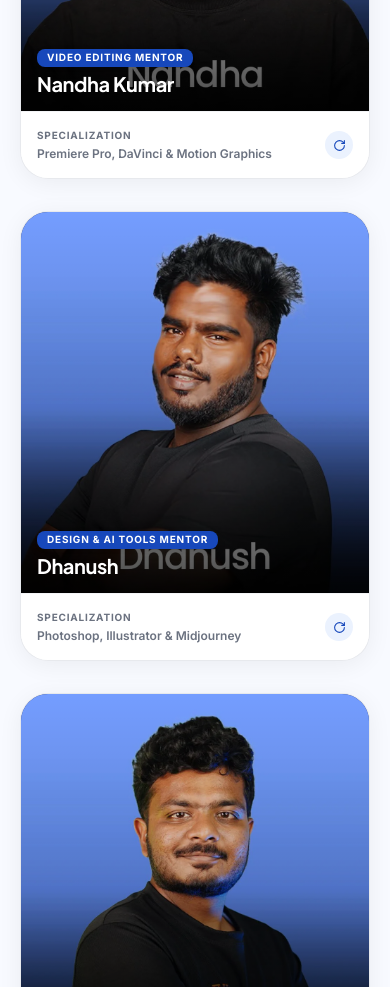
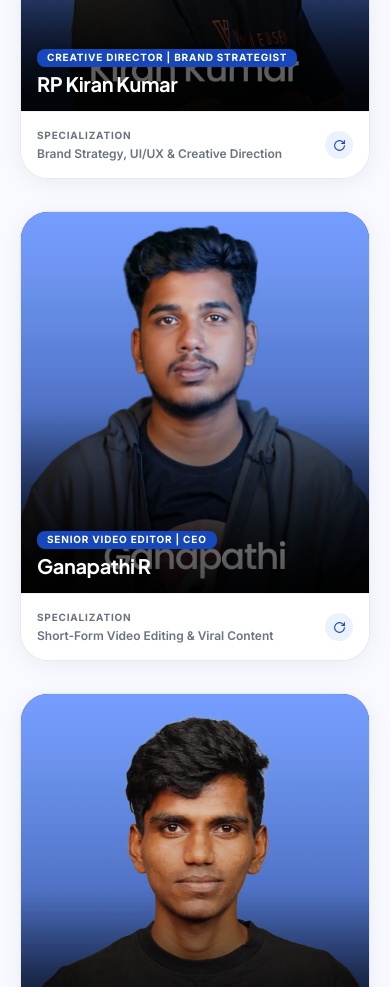
Before and after one commit to valavanacademy001-gif/Valavan-Academy, a Next.js app: page /about in a window 390 px wide. Shown: the part 6640-7627 px from the top of the page. Built offline with nearby package versions, Linux system fonts and the light colour scheme; no server answers; the database is empty; a web font is replaced by a local one.

Commit message:
feat: skills money mobile stacking, tools minimization, syllabus tools, team cms sync, and 90-days page fix

```diff
--- a/src/app/about/page.tsx
+++ b/src/app/about/page.tsx
@@ -406,7 +406,7 @@ export default async function AboutPage() {
       </section>
 
       {/* ── 06 Meet Our Mentors & Team ── */}
-      <TeamSection />
+      {visibilityMap.team !== false && <TeamSection teamMap={aboutData.team} />}
 
       {/* ── 07 Why Choose Valavan Academy (4 Pillars) ── */}
       <section id="advantage" className="py-20 sm:py-28 bg-white relative scroll-mt-24">
--- a/src/app/programs/90-days-graphic-design/page.tsx
+++ b/src/app/programs/90-days-graphic-design/page.tsx
@@ -5,7 +5,7 @@ import { EXTERNAL_URLS } from "@/data/site.config";
 import Container from "@/components/ui/Container";
 import { ArrowLeft, ArrowRight, Award, CheckCircle2, Sparkles, Layers, Clock, Globe, BarChart } from "lucide-react";
 import ProgramHeroInteractive from "@/components/sections/ProgramHeroInteractive";
-import ToolsCoveredSection, { DEFAULT_GRAPHIC_DESIGN_TOOLS, extractToolsFromMap } from "@/components/sections/ToolsCoveredSection";
+import ToolsCoveredSection from "@/components/sections/ToolsCoveredSection";
 import ProgramRoadmapSection from "@/components/sections/ProgramRoadmapSection";
 import PracticalProjectsSection from "@/components/sections/PracticalProjectsSection";
 import After90DaysSection from "@/components/sections/After90DaysSection";
@@ -21,6 +21,17 @@ import JsonLdSchema from "@/components/seo/JsonLdSchema";
 export async function generateMetadata(): Promise<Metadata> {
   return generatePageMetadata("/programs/90-days-graphic-design");
 }
+
+const GRAPHIC_DESIGN_TOOLS = [
+  { name: "Adobe InDesign", logo: "/assets/tools/indesign.png" },
+  { name: "Adobe Illustrator", logo: "/assets/tools/illustrator.png" },
+  { name: "Adobe Photoshop", logo: "/assets/tools/ps.png" },
+  { name: "ChatGPT 4o", logo: "/assets/tools/chatgpt.png" },
+  { name: "Google Gemini AI", logo: "/assets/tools/gemini-ai.png" },
+  { name: "Canva Pro", logo: "/assets/tools/canva.png" },
+  { name: "CorelDraw", logo: "/assets/tools/coreldraw.png" },
+  { name: "Color Palette & Theory", logo: "/assets/tools/color wheel.png" },
+];
 
 const CURRICULUM = [
   { week: "Week 1–2", topic: "Design Fundamentals", desc: "Color theory, typography, composition, visual balance, and design hierarchy." },
@@ -40,18 +51,40 @@ import { getProgramBySlug, getGraphicDesignProgramData, getPublishedLearnerStori
 
 function resolveProgramTools(
   softwareTools: unknown,
-  fallbackTools: any[]
+  fallbackTools: any[] = GRAPHIC_DESIGN_TOOLS
 ): any[] {
+  const safeFallback = Array.isArray(fallbackTools) ? fallbackTools : GRAPHIC_DESIGN_TOOLS;
   if (!Array.isArray(softwareTools) || softwareTools.length === 0) {
-    return fallbackTools;
+    return safeFallback;
   }
   return softwareTools.map((t) => {
     if (typeof t === "string") {
-      const match = fallbackTools.find(
-        (f) => f.name.toLowerCase() === t.toLowerCase()
+      const match = safeFallback.find(
+        (f) => f.name.toLowerCase() === t.toLowerCase() || f.name.toLowerCase().includes(t.toLowerCase())
       );
       if (match) return match;
       const toolFile = t.toLowerCase().replace(/[^a-z0-9]/g, "-");
+      if (toolFile.includes("photoshop") || toolFile === "ps") {
+        return { name: t, logo: "/assets/tools/ps.png" };
+      }
+      if (toolFile.includes("illustrator")) {
+        return { name: t, logo: "/assets/tools/illustrator.png" };
+      }
+      if (toolFile.includes("canva")) {
+        return { name: t, logo: "/assets/tools/canva.png" };
+      }
+      if (toolFile.includes("corel")) {
+        return { name: t, logo: "/assets/tools/coreldraw.png" };
+      }
+      if (toolFile.includes("indesign")) {
+        return { name: t, logo: "/assets/tools/indesign.png" };
+      }
+      if (toolFile.includes("chatgpt")) {
+        return { name: t, logo: "/assets/tools/chatgpt.png" };
+      }
+      if (toolFile.includes("gemini")) {
+        return { name: t, logo: "/assets/tools/gemini-ai.png" };
+      }
       return { name: t, logo: `/assets/tools/${toolFile}.png` };
     }
     if (typeof t === "object" && t !== null && "name" in t) {
@@ -83,7 +116,7 @@ export default async function GraphicDesignProgramPage() {
   const faqMap = cmsData.faq || {};
   const stickyMap = cmsData.sticky || {};
 
-  const toolsList = resolveProgramTools(cmsProgram?.software_tools, DEFAULT_GRAPHIC_DESIGN_TOOLS);
+  const toolsList = resolveProgramTools(cmsProgram?.software_tools, GRAPHIC_DESIGN_TOOLS);
 
   const duration = heroMap.highlight_duration || cmsProgram?.duration || "90 Days";
   const title = cmsProgram?.title || "90 Days Graphic Design Mastery Program";
--- a/src/components/sections/ProgramSyllabusMapSection.tsx
+++ b/src/components/sections/ProgramSyllabusMapSection.tsx
@@ -39,8 +39,8 @@ const FRAMEWORK_PILLARS: FrameworkPillar[] = [
     name: "GEN AI",
     icon: Bot,
     tagline: "Prompt Engineering & Creative Automation",
-    description: "Master Midjourney, ChatGPT, Gemini, ElevenLabs, and creative AI workflows to 10X your output speed.",
-    tools: ["ChatGPT", "Midjourney", "Gemini AI", "ElevenLabs", "Claude"],
+    description: "Leverage ChatGPT, Gemini, and Claude for prompt engineering, ideation, and accelerating creative output 10x.",
+    tools: ["ChatGPT", "Gemini", "Claude"],
     pillX: 430,
     pillY: 125,
     pillWidth: 170,
@@ -55,9 +55,9 @@ const FRAMEWORK_PILLARS: FrameworkPillar[] = [
     id: "designing",
     name: "DESIGNING",
     icon: Palette,
-    tagline: "Visual Identity, Typography & Layouts",
-    description: "Commercial graphic design principles, color theory, social media creatives, thumbnails, and advertising assets.",
-    tools: ["Photoshop", "Illustrator", "Canva Pro", "Typography", "Color Theory"],
+    tagline: "Visual Identity, Typography & UI Assets",
+    description: "Master commercial layouts, brand vectors, typography, and UI systems using Photoshop, Illustrator, InDesign, Canva, and Figma.",
+    tools: ["Photoshop", "Illustrator", "InDesign", "Canva", "Figma"],
     pillX: 770,
     pillY: 125,
     pillWidth: 190,
@@ -73,8 +73,8 @@ const FRAMEWORK_PILLARS: FrameworkPillar[] = [
     name: "WEB DESIGN",
     icon: Globe,
     tagline: "High-Converting Websites & Landing Pages",
-    description: "Responsive web layouts, WordPress development, Elementor Pro mastery, UI/UX systems, and speed optimization.",
-    tools: ["WordPress", "Elementor Pro", "WooCommerce", "Responsive UI", "RankMath"],
+    description: "Design, build, and deploy fast, conversion-optimized landing pages and websites with WordPress and Elementor Pro.",
+    tools: ["WordPress", "Elementor Pro"],
     pillX: 400,
     pillY: 290,
     pillWidth: 190,
@@ -90,8 +90,8 @@ const FRAMEWORK_PILLARS: FrameworkPillar[] = [
     name: "EDITING",
     icon: Scissors,
     tagline: "Cinematic Video Editing & Motion Graphics",
-    description: "Viral pacing, storytelling rhythms, Premiere Pro editing, After Effects animations, and audio mastering.",
-    tools: ["Premiere Pro", "After Effects", "CapCut Pro", "Sound Design", "Media Encoder"],
+    description: "Master viral pacing, storytelling rhythms, visual effects, and high-quality exports with Premiere Pro, After Effects, and Media Encoder.",
+    tools: ["Premiere Pro", "After Effects", "Media Encoder"],
     pillX: 800,
     pillY: 290,
     pillWidth: 170,
@@ -106,9 +106,9 @@ const FRAMEWORK_PILLARS: FrameworkPillar[] = [
     id: "app-dev",
     name: "APP DEV",
     icon: Code2,
-    tagline: "AI Web Apps & Modern Interactive Tools",
-    description: "Building modern interactive web tools, client dashboards, API integrations, and frontend logic with AI.",
-    tools: ["Next.js Foundations", "Tailwind / CSS", "AI Web Apps", "API Integration", "Vercel"],
+    tagline: "Modern Web Apps & Cloud Deployment",
+    description: "Build modern web apps with Antigravity, manage code with GitHub, handle backend data with Supabase, and deploy live on Vercel.",
+    tools: ["Antigravity", "GitHub", "Supabase", "Vercel"],
     pillX: 430,
     pillY: 455,
     pillWidth: 170,
--- a/src/components/sections/SkillsMoneyCarouselSection.tsx
+++ b/src/components/sections/SkillsMoneyCarouselSection.tsx
@@ -64,14 +64,37 @@ export function extractSkillModulesFromMap(
 ): SkillModuleImage[] {
   if (!map || Object.keys(map).length === 0) return fallback;
 
+  // Dynamically find all indices from keys like card_1_image, module_1_image, etc.
+  const cardIndices = new Set<number>();
+  for (const key of Object.keys(map)) {
+    const match = key.match(/^(?:card|module)_(\d+)_(?:image|title)$/);
+    if (match) {
+      cardIndices.add(parseInt(match[1], 10));
+    }
+  }
+
+  const sortedIndices = Array.from(cardIndices).sort((a, b) => a - b);
   const items: SkillModuleImage[] = [];
-  for (let i = 1; i <= 20; i++) {
+
+  for (const i of sortedIndices) {
     const src = map[`card_${i}_image`] || map[`module_${i}_image`];
     const alt = map[`card_${i}_title`] || map[`module_${i}_title`] || `Skill Module ${i}`;
     if (src && src.trim() !== "") {
       items.push({ src: src.trim(), alt: alt.trim() });
     }
   }
+
+  // Fallback check up to 50 if keys didn't match the regex pattern
+  if (items.length === 0) {
+    for (let i = 1; i <= 50; i++) {
+      const src = map[`card_${i}_image`] || map[`module_${i}_image`];
+      const alt = map[`card_${i}_title`] || map[`module_${i}_title`] || `Skill Module ${i}`;
+      if (src && src.trim() !== "") {
+        items.push({ src: src.trim(), alt: alt.trim() });
+      }
+    }
+  }
+
   return items.length > 0 ? items : fallback;
 }
 
@@ -102,7 +125,7 @@ export default function SkillsMoneyCarouselSection({
 
   return (
     <section
-      className="relative z-10 py-10 sm:py-20 md:py-28 bg-[#1748BB] text-white overflow-hidden select-none pb-12 sm:pb-24 flex flex-col justify-center border-t border-[#1748BB]"
+      className="relative z-10 py-10 sm:py-20 md:py-28 bg-[#1748BB] text-white overflow-x-clip select-none pb-12 sm:pb-24 flex flex-col justify-center border-t border-[#1748BB]"
       style={{
         backgroundImage: `
           repeating-linear-gradient(
@@ -164,8 +187,38 @@ export default function SkillsMoneyCarouselSection({
           </FadeUp>
         </div>
 
-        {/* ── Row & Column Grid Layout (No Carousel) ── */}
-        <div className="grid grid-cols-1 sm:grid-cols-2 lg:grid-cols-3 gap-5 sm:gap-6 md:gap-7">
+        {/* ── MOBILE STICKY CARD STACKING DECK EFFECT (sm:hidden) ── */}
+        <div className="sm:hidden flex flex-col max-w-md mx-auto relative pb-6 space-y-0">
+          {effectiveImages.map((item, index) => {
+            const topOffset = 85 + (index % 5) * 12;
+            const zIndex = 10 + index;
+            return (
+              <div
+                key={`mobile-stack-${item.alt}-${index}`}
+                style={{
+                  position: "sticky",
+                  top: `${topOffset}px`,
+                  zIndex: zIndex,
+                }}
+                className="mb-6 last:mb-0"
+              >
+                <div className="relative aspect-[16/9] rounded-2xl overflow-hidden border-2 border-white/35 bg-[#0E3BB0] shadow-[0_16px_36px_rgba(0,0,0,0.4)] transition-all duration-300">
+                  <Image
+                    src={item.src}
+                    alt={item.alt}
+                    fill
+                    unoptimized={item.src.startsWith("data:") || item.src.startsWith("http")}
+                    className="object-cover"
+                    sizes="100vw"
+                  />
+                </div>
+              </div>
+            );
+          })}
+        </div>
+
+        {/* ── DESKTOP & TABLET GRID LAYOUT (hidden sm:grid) ── */}
+        <div className="hidden sm:grid sm:grid-cols-2 lg:grid-cols-3 gap-5 sm:gap-6 md:gap-7">
           {effectiveImages.map((item, index) => (
             <FadeUp key={`${item.alt}-${index}`} delay={(index % 6) * 0.05}>
               <div className="relative aspect-[16/9] rounded-2xl sm:rounded-3xl overflow-hidden border-2 border-white/25 hover:border-white/60 bg-white/10 shadow-lg hover:shadow-2xl transition-all duration-300 group hover:-translate-y-1">
@@ -173,9 +226,9 @@ export default function SkillsMoneyCarouselSection({
                   src={item.src}
                   alt={item.alt}
                   fill
-                  unoptimized={item.src.startsWith('data:') || item.src.startsWith('http')}
+                  unoptimized={item.src.startsWith("data:") || item.src.startsWith("http")}
                   className="object-cover group-hover:scale-105 transition-transform duration-500"
-                  sizes="(max-width: 640px) 100vw, (max-width: 1024px) 50vw, 33vw"
+                  sizes="(max-width: 1024px) 50vw, 33vw"
                 />
               </div>
             </FadeUp>
--- a/src/components/sections/TeamSection.tsx
+++ b/src/components/sections/TeamSection.tsx
@@ -8,6 +8,7 @@ import { RotateCw, Sparkles, CheckCircle2 } from "lucide-react";
 export interface TeamMember {
   name: string;
   role: string;
+  designation?: string;
   specialty: string;
   image: string;
   bio: string;
@@ -15,64 +16,130 @@ export interface TeamMember {
   experience: string;
 }
 
-export const TEAM_MEMBERS: TeamMember[] = [
+export const DEFAULT_TEAM_MEMBERS: TeamMember[] = [
   {
     name: "Valavan",
-    role: "Founder & Lead Mentor",
+    role: "FOUNDER & LEAD MENTOR",
+    designation: "Founder of Valavan Ventures Private Limited",
     specialty: "Graphic Design & Creative Strategy",
     image: "/assets/about/valavan.webp",
-    bio: "Founder of Valavan Academy and Pixel Panther. Over 8+ years of industry expertise empowering 5,000+ students to turn creative design into high-income careers.",
+    bio: "Founder of Valavan Academy & Designee. Trained 10,000+ students with project-driven Graphic Design mentorship and established the TNCC community across Tamil Nadu.",
     skills: ["Branding", "Creative Direction", "Typography", "Visual Identity"],
-    experience: "8+ Years",
+    experience: "15+ Years",
   },
   {
-    name: "Nandha Kumar",
-    role: "Video Editing Mentor",
-    specialty: "Premiere Pro, DaVinci & Motion Graphics",
+    name: "RP Kiran Kumar",
+    role: "CREATIVE DIRECTOR | BRAND STRATEGIST",
+    designation: "Creative Director | Brand Strategist",
+    specialty: "Brand Strategy, UI/UX & Creative Direction",
+    image: "/assets/about/Kiran.webp",
+    bio: "Spent over a decade guiding Tamil creative professionals to evolve into authoritative Full Stack Creative Directors who command high value and build future-proof brand systems.",
+    skills: ["Brand Strategy", "Creative Direction", "Design Systems", "UI/UX"],
+    experience: "10+ Years",
+  },
+  {
+    name: "Ganapathi R",
+    role: "SENIOR VIDEO EDITOR | CEO",
+    designation: "Senior Video Editor | CEO",
+    specialty: "Short-Form Video Editing & Viral Content",
+    image: "/assets/about/gana.webp",
+    bio: "Senior Video Editor with 5+ years experience. Generated 10M+ views and trained 1,000+ creators and brands to produce viral, high-performing short-form video content.",
+    skills: ["Premiere Pro", "After Effects", "Viral Pacing", "Short-Form Content"],
+    experience: "5+ Years",
+  },
+  {
+    name: "Sundhar",
+    role: "STUDENTS SUPPORT MANAGER | SENIOR GRAPHIC DESIGNER",
+    designation: "Students Support Manager | Senior Graphic Designer",
+    specialty: "Graphic Design & Practical Mentorship",
     image: "/assets/about/Nandha.webp",
-    bio: "Professional video editor and colorist specializing in cinematic YouTube storytelling, viral reels pacing, and advanced color grading workflows.",
-    skills: ["Premiere Pro", "DaVinci Resolve", "Color Grading", "Sound Design"],
+    bio: "Senior Graphic Designer with 5+ years of industry experience. Guided and mentored 10,000+ students through hands-on project-based design training and continuous doubt clearing.",
+    skills: ["Graphic Design", "Student Mentoring", "Portfolio Reviews", "Client Projects"],
+    experience: "5+ Years",
+  },
+  {
+    name: "Suganesh",
+    role: "FULLSTACK CREATIVE MASTER | PORTFOLIO HEAD",
+    designation: "Fullstack Creative Master | Student Portfolio Division Head",
+    specialty: "Fullstack Creation, Web, Video & AI Design",
+    image: "/assets/about/soban.webp",
+    bio: "Student Portfolio Division Head with 5+ years of creative experience. Delivered 10,000+ designs and trained 10,000+ students across design, web, editing, branding, and AI.",
+    skills: ["Fullstack Design", "Web Design", "Video Editing", "AI Creative Tools"],
     experience: "5+ Years",
   },
   {
     name: "Dhanush",
-    role: "Design & AI Tools Mentor",
-    specialty: "Photoshop, Illustrator & Midjourney",
+    role: "PROFESSIONAL THUMBNAIL DESIGNER",
+    designation: "Professional Thumbnail Designer",
+    specialty: "High-CTR Thumbnail Design & Visual Retention",
     image: "/assets/about/Dhanush.webp",
-    bio: "Commercial poster designer and GenAI specialist guiding creators to blend classic graphic craftsmanship with modern AI-assisted productivity.",
-    skills: ["Photoshop", "Illustrator", "Midjourney", "Prompt Design"],
-    experience: "4+ Years",
-  },
-  {
-    name: "Kiran",
-    role: "UI/UX & Web Mentor",
-    specialty: "Figma, WordPress & Responsive Web",
-    image: "/assets/about/Kiran.webp",
-    bio: "Product & web designer crafting conversion-focused landing pages, intuitive UI prototypes, and clean WordPress client deployments.",
-    skills: ["Figma", "UI/UX Design", "WordPress", "Web Strategy"],
+    bio: "Specialized in high-converting thumbnail design with 600M+ views generated across top creators in Tamil Nadu. Master in creating thumb-stopping commercial visuals using Photoshop.",
+    skills: ["Photoshop", "Thumbnail Design", "CTR Optimization", "Visual Storytelling"],
     experience: "5+ Years",
-  },
-  {
-    name: "Soban",
-    role: "Community Lead",
-    specialty: "Student Success & TNCC Operations",
-    image: "/assets/about/soban.webp",
-    bio: "Directs TNCC community growth, organizes portfolio review meetups, and coordinates daily 1-on-1 student doubt clearing sessions.",
-    skills: ["Community Growth", "Student Success", "Event Ops", "Networking"],
-    experience: "4+ Years",
-  },
-  {
-    name: "Gana",
-    role: "Creative Support",
-    specialty: "Technical Operations & Production",
-    image: "/assets/about/gana.webp",
-    bio: "Manages live training cohort systems, curriculum assets, and technical infrastructure ensuring every workshop runs seamlessly.",
-    skills: ["Studio Production", "Live Streaming", "Technical Ops", "Media Management"],
-    experience: "3+ Years",
   },
 ];
 
-export default function TeamSection() {
+export function extractTeamMembersFromMap(
+  teamMap: Record<string, string> | undefined,
+  fallback: TeamMember[]
+): TeamMember[] {
+  if (!teamMap || Object.keys(teamMap).length === 0) return fallback;
+
+  const mentorIndices = new Set<number>();
+  for (const key of Object.keys(teamMap)) {
+    const match = key.match(/^mentor_(\d+)_(?:name|role|designation|image|bio)$/);
+    if (match) {
+      mentorIndices.add(parseInt(match[1], 10));
+    }
+  }
+
+  const sortedIndices = Array.from(mentorIndices).sort((a, b) => a - b);
+  const members: TeamMember[] = [];
+
+  for (const idx of sortedIndices) {
+    const name = teamMap[`mentor_${idx}_name`];
+    if (name && name.trim()) {
+      const fallbackItem = fallback[idx - 1];
+      const role = teamMap[`mentor_${idx}_role`] || teamMap[`mentor_${idx}_designation`] || fallbackItem?.role || "Mentor";
+      const designation = teamMap[`mentor_${idx}_designation`] || fallbackItem?.designation || role;
+      const specialty = teamMap[`mentor_${idx}_specialty`] || teamMap[`mentor_${idx}_specialization`] || fallbackItem?.specialty || "";
+      const bio = teamMap[`mentor_${idx}_bio`] || teamMap[`mentor_${idx}_about`] || fallbackItem?.bio || "";
+      const experience = teamMap[`mentor_${idx}_experience`] || fallbackItem?.experience || "5+ Years";
+      const image = teamMap[`mentor_${idx}_image`] || fallbackItem?.image || "/assets/about/valavan.webp";
+      const skillsRaw = teamMap[`mentor_${idx}_skills`] || "";
+      const skills = skillsRaw
+        ? skillsRaw.split(",").map((s) => s.trim()).filter(Boolean)
+        : fallbackItem?.skills || [];
+
+      members.push({
+        name: name.trim(),
+        role: role.trim(),
+        designation: designation.trim(),
+        specialty: specialty.trim(),
+        bio: bio.trim(),
+        experience: experience.trim(),
+        skills,
+        image: image.trim(),
+      });
+    }
+  }
+
+  return members.length > 0 ? members : fallback;
+}
+
+interface TeamSectionProps {
+  teamMap?: Record<string, string>;
+  members?: TeamMember[];
+}
+
+export default function TeamSection({ teamMap, members = DEFAULT_TEAM_MEMBERS }: TeamSectionProps = {}) {
+  const effectiveMembers = teamMap ? extractTeamMembersFromMap(teamMap, members) : members;
+  const eyebrow = teamMap?.eyebrow || "Expert Instructors";
+  const heading = teamMap?.heading || "The Core of Valavan Academy.";
+  const description =
+    teamMap?.description ||
+    "Learn directly from experienced practitioners dedicated to your creative and commercial growth.";
+
   return (
     <section id="mentors" className="py-20 sm:py-28 bg-[#F8FAFF] border-t border-[#E8EFFE] relative scroll-mt-24">
       <Container>
@@ -81,7 +148,7 @@ export default function TeamSection() {
           <div className="flex items-center justify-center gap-3 mb-3">
             <div className="w-8 h-[2px] bg-[#1748BB] opacity-40" />
             <span className="font-sans text-xs tracking-[0.25em] uppercase text-[#1748BB] font-bold">
-              Expert Instructors
+              {eyebrow}
             </span>
             <div className="w-8 h-[2px] bg-[#1748BB] opacity-40" />
           </div>
@@ -90,17 +157,24 @@ export default function TeamSection() {
             className="font-display font-bold text-[#1E2026] leading-tight tracking-tight mb-4"
             style={{ fontSize: "clamp(28px, 4vw, 46px)" }}
           >
-            The Core of <span className="text-[#1748BB]">Valavan Academy.</span>
+            {heading.includes("Valavan Academy") ? (
+              <>
+                {heading.replace(/Valavan Academy\.?/i, "").trim()}{" "}
+                <span className="text-[#1748BB]">Valavan Academy.</span>
+              </>
+            ) : (
+              heading
+            )}
           </h2>
           <p className="font-sans text-neutral-600 text-sm sm:text-base max-w-xl mx-auto">
-            Learn directly from experienced practitioners dedicated to your creative and commercial growth.
+            {description}
           </p>
         </div>
 
         {/* 3D Flip Mentors Grid */}
         <div className="grid grid-cols-1 sm:grid-cols-2 lg:grid-cols-3 gap-8">
-          {TEAM_MEMBERS.map((member, i) => (
-            <MentorFlipCard key={i} member={member} />
+          {effectiveMembers.map((member, i) => (
+            <MentorFlipCard key={`${member.name}-${i}`} member={member} />
           ))}
         </div>
       </Container>
@@ -110,6 +184,7 @@ export default function TeamSection() {
 
 function MentorFlipCard({ member }: { member: TeamMember }) {
   const [isFlippedMobile, setIsFlippedMobile] = useState(false);
+  const isImageUnoptimized = member.image.startsWith("data:") || member.image.startsWith("http");
 
   return (
     <div
@@ -131,6 +206,7 @@ function MentorFlipCard({ member }: { member: TeamMember }) {
               src={member.image}
               alt={member.name}
               fill
+              unoptimized={isImageUnoptimized}
               className="object-cover object-top group-hover:scale-105 transition-transform duration-700"
               sizes="(max-width: 640px) 100vw, (max-width: 1024px) 50vw, 33vw"
             />
@@ -145,8 +221,6 @@ function MentorFlipCard({ member }: { member: TeamMember }) {
                 {member.name}
               </h3>
             </div>
-
-
           </div>
 
           {/* Bottom Specialization Banner */}
@@ -177,6 +251,7 @@ function MentorFlipCard({ member }: { member: TeamMember }) {
                   alt={member.name}
                   fill
                   sizes="48px"
+                  unoptimized={isImageUnoptimized}
                   className="object-cover object-top"
                 />
               </div>
@@ -185,7 +260,7 @@ function MentorFlipCard({ member }: { member: TeamMember }) {
                   {member.name}
                 </h4>
                 <p style={{ color: "#BACFFF" }} className="font-sans text-xs font-medium truncate mt-0.5">
-                  {member.role}
+                  {member.designation || member.role}
                 </p>
               </div>
               <div className="text-right shrink-0">
@@ -203,7 +278,7 @@ function MentorFlipCard({ member }: { member: TeamMember }) {
               </p>
               <p
                 style={{ color: "#BACFFF" }}
-                className="font-sans text-xs sm:text-sm leading-relaxed font-normal"
+                className="font-sans text-xs sm:text-sm leading-relaxed font-normal line-clamp-5 sm:line-clamp-6"
               >
                 {member.bio}
               </p>
```
Also changed, not shown: src/components/sections/ToolsCoveredSection.tsx (+11 -11 lines), src/lib/cms.ts (+5 -2 lines).
